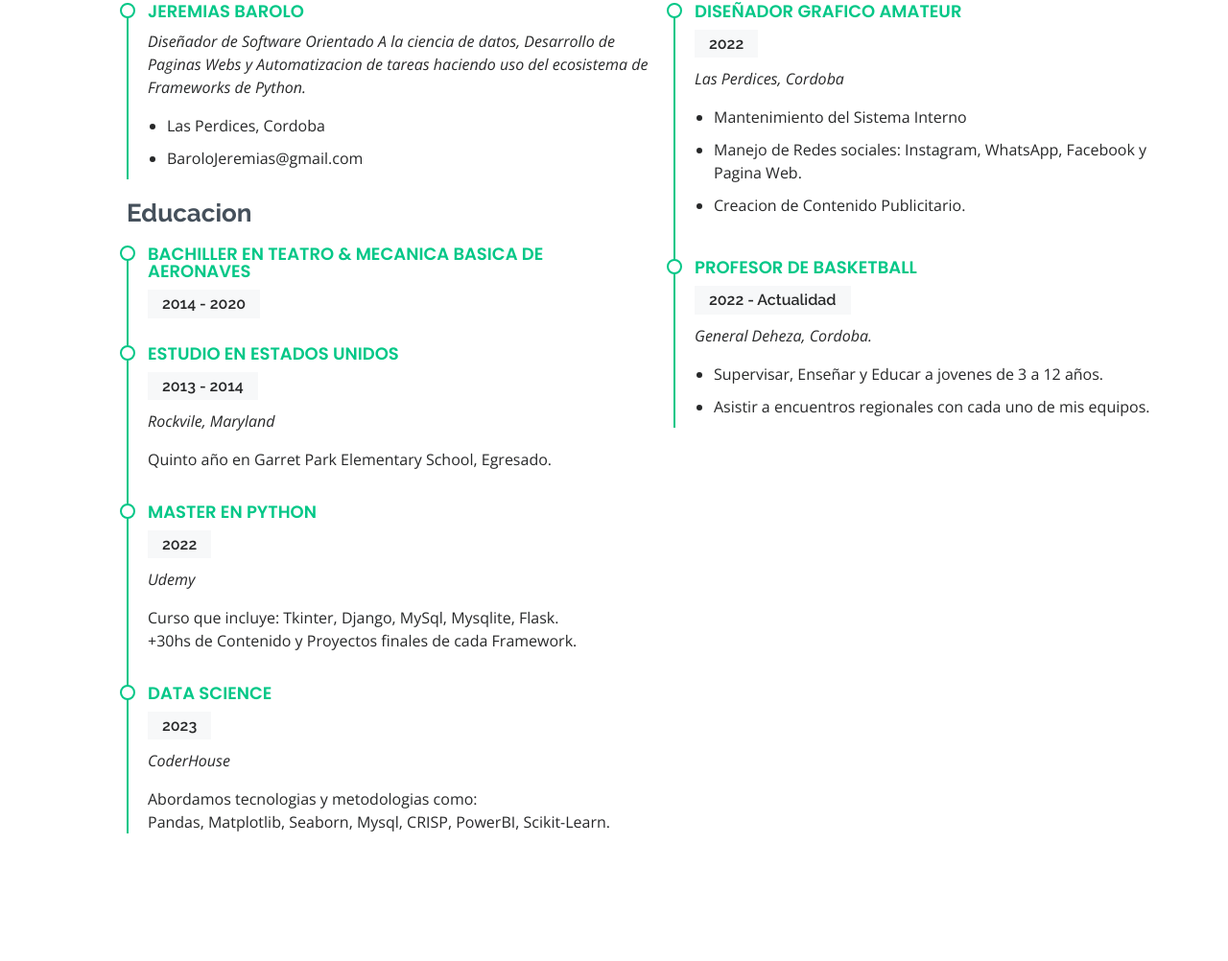
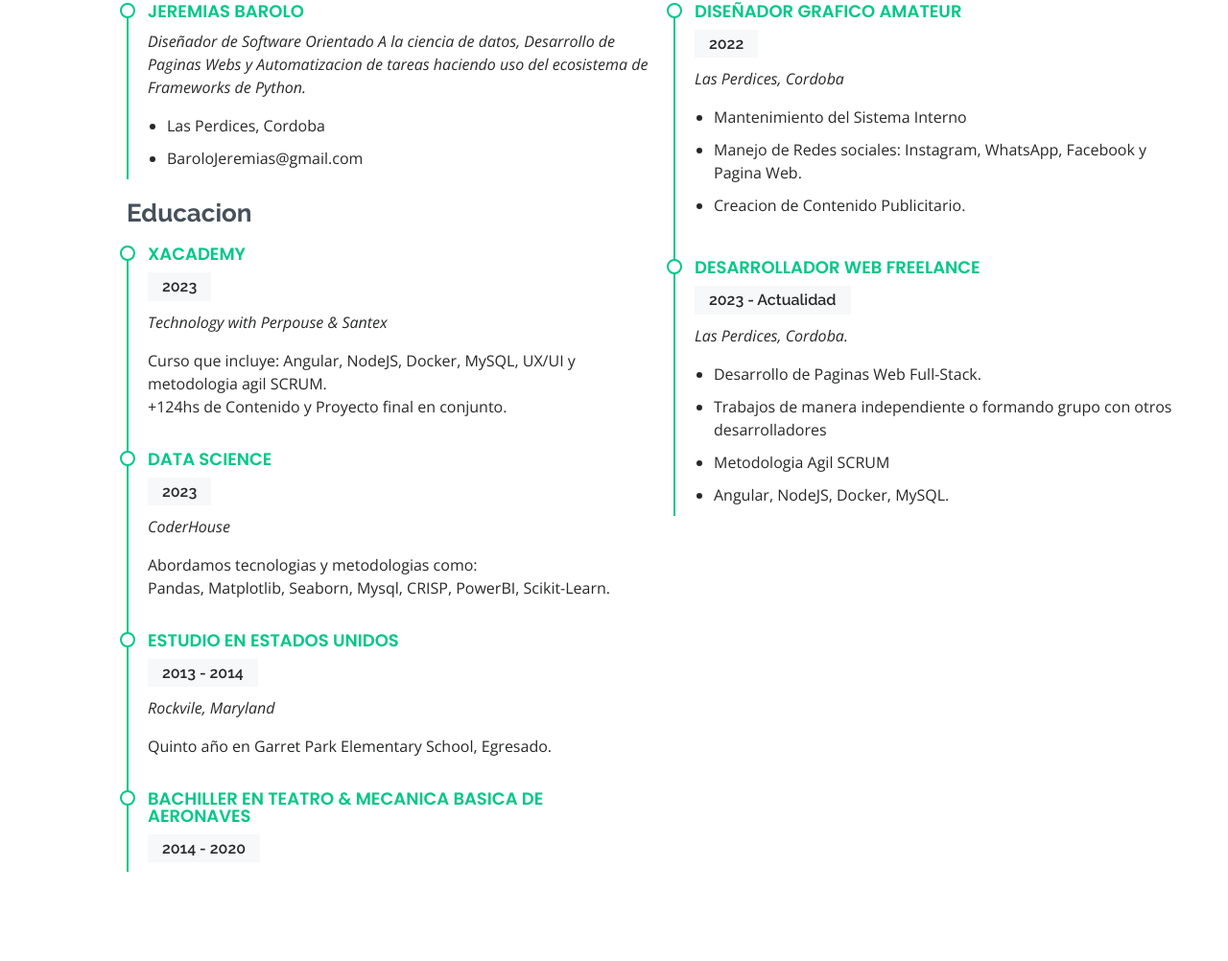
Before and after one commit to JeremiasBarolo/Curriculum-Resume, a plain HTML site: page index.html in a window 1280 px wide. Shown: the part 2413-3415 px from the top of the page at 96% size. Drawn offline with nearby package versions, Linux system fonts and the light colour scheme.

Commit message:
update 20/11/2023

```diff
--- a/index.html
+++ b/index.html
@@ -69,7 +69,7 @@
 
         <div class="section-title">
           <h2>Sobre mi</h2>
-          <p>Soy un Estudiante y Desarrollador en Python. Juego Basketball desde los 7 años y logre llegar a los competir al nivel mas alto de mi region. Soy Atleta Semi-Profesional desde los 16 años.</p>
+          <p>Soy un Estudiante y Desarrollador Web. Juego Basketball desde los 7 años y logre llegar a los competir al nivel mas alto de mi region. Soy Atleta Semi-Profesional desde los 16 años.</p>
         </div>
 
         <div class="row">
@@ -140,10 +140,10 @@
               <h5 class="skill">bootstrap</h5>
             </div>
             <div class="progress">
-              <h5 class="skill">Flask</h5>
+              <h5 class="skill">Angular</h5>
             </div>
             <div class="progress">
-              <h5 class="skill">Django</h5>
+              <h5 class="skill">NodeJS</h5>
             </div>
 
           </div>
@@ -220,22 +220,11 @@
 
             <h3 class="resume-title">Educacion</h3>
             <div class="resume-item">
-              <h4>Bachiller en Teatro &amp; Mecanica Basica de Aeronaves</h4>
-              <h5>2014 - 2020</h5>
-
-            </div>
-            <div class="resume-item">
-              <h4>Estudio en Estados Unidos</h4>
-              <h5>2013 - 2014</h5>
-              <p><em>Rockvile, Maryland</em></p>
-              <p>Quinto año en Garret Park Elementary School, Egresado.</p>
-            </div>
-            <div class="resume-item">
-              <h4>Master En Python</h4>
-              <h5>2022</h5>
-              <p><em>Udemy</em></p>
-              <p>Curso que incluye: Tkinter, Django, MySql, Mysqlite, Flask.</br>
-                +30hs de Contenido y Proyectos finales de cada Framework.
+              <h4>xAcademy</h4>
+              <h5>2023</h5>
+              <p><em>Technology with Perpouse &amp; Santex</em></p>
+              <p>Curso que incluye: Angular, NodeJS, Docker, MySQL, UX/UI y metodologia agil SCRUM.</br>
+                +124hs de Contenido y Proyecto final en conjunto.
               </p>
             </div>
             <div class="resume-item">
@@ -246,6 +235,17 @@
                 Pandas, Matplotlib, Seaborn, Mysql, CRISP,
                 PowerBI, Scikit-Learn.
               </p>
+            </div>
+            <div class="resume-item">
+              <h4>Estudio en Estados Unidos</h4>
+              <h5>2013 - 2014</h5>
+              <p><em>Rockvile, Maryland</em></p>
+              <p>Quinto año en Garret Park Elementary School, Egresado.</p>
+            </div>
+            <div class="resume-item">
+              <h4>Bachiller en Teatro &amp; Mecanica Basica de Aeronaves</h4>
+              <h5>2014 - 2020</h5>
+
             </div>
           </div>
           <div class="col-lg-6">
@@ -261,12 +261,14 @@
               </ul>
             </div>
             <div class="resume-item">
-              <h4>Profesor de Basketball</h4>
-              <h5>2022 - Actualidad</h5>
-              <p><em>General Deheza, Cordoba.</em></p>
+              <h4>Desarrollador Web Freelance</h4>
+              <h5>2023 - Actualidad</h5>
+              <p><em>Las Perdices, Cordoba.</em></p>
               <ul>
-                <li>Supervisar, Enseñar y Educar a jovenes de 3 a 12 años. </li>
-                <li>Asistir a encuentros regionales con cada uno de mis equipos.</li>
+                <li>Desarrollo de Paginas Web Full-Stack. </li>
+                <li>Trabajos de manera independiente o formando grupo con otros desarrolladores</li>
+                <li>Metodologia Agil SCRUM</li>
+                <li>Angular, NodeJS, Docker, MySQL.</li>
 
               </ul>
             </div>
@@ -289,10 +291,20 @@
           <div class="col-lg-4">
             <div class="info">
                <div class="address"> <!--bi bi-geo-alt -->
-                <i class="bx bxl-github"></i>
+                <i class="bx bxl-github" href="https://github.com/JeremiasBarolo"></i>
                 <h4>GitHub:</h4>
                   <p>
-                    <a href="https://github.com/JeremiasBarolo">Click aqui</a>
+                    <a href="https://github.com/JeremiasBarolo">Jeremias Barolo</a>
+                  </p>
+
+              </div>
+              <br>
+
+              <div class="address"> <!--bi bi-geo-alt -->
+                <i class="bx bxl-whatsapp" href="https://wa.me/+5491130858555"></i>
+                <h4>WhatsApp:</h4>
+                  <p>
+                    <a href="https://wa.me/+5491130858555"> Jeremias-Barolo</a>
                   </p>
 
               </div>
```
